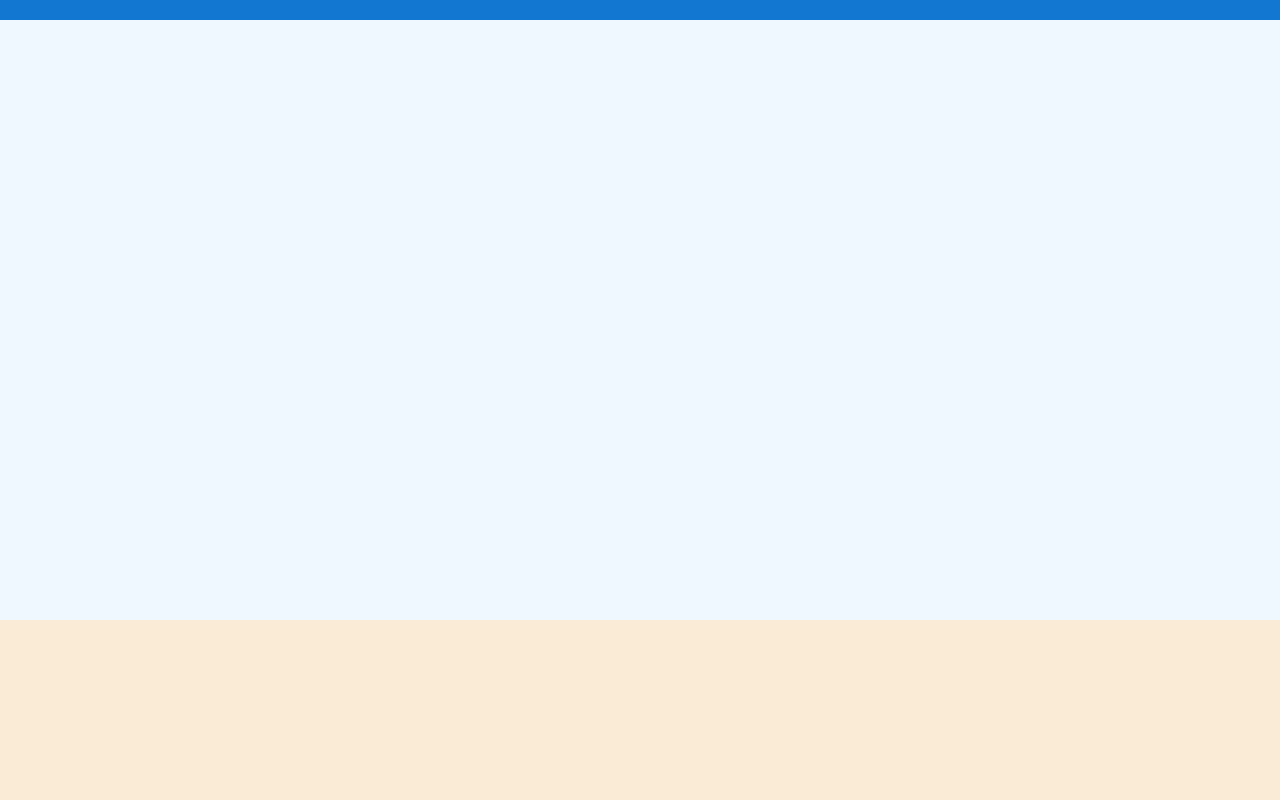
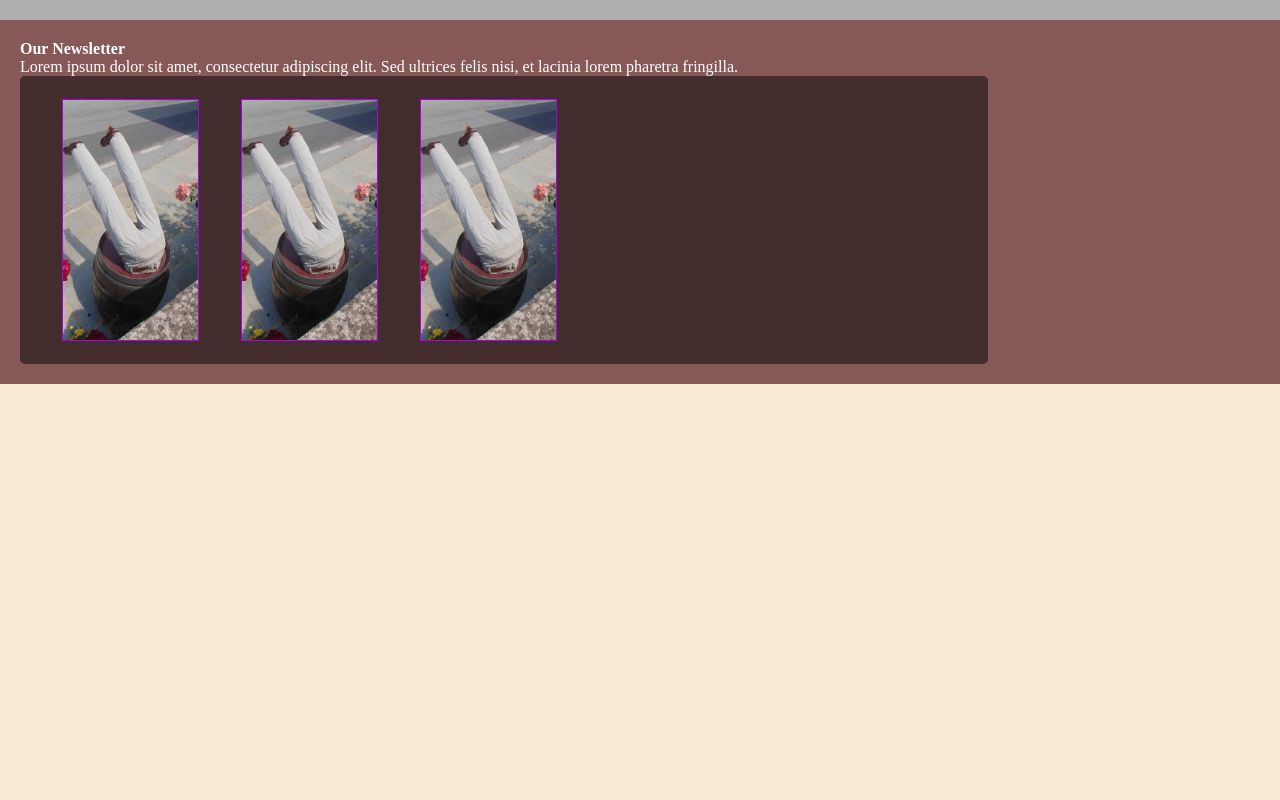
Before and after one commit to TheIndianVidyarthi/theindianvidyarthi, a plain HTML site: page index.html in a window 1280 px wide. Shown: the part 1620-2420 px from the top of the page. Drawn offline with Linux system fonts and the light colour scheme.

Commit message:
added newsletter portion

```diff
--- a/css/homeelements.css
+++ b/css/homeelements.css
@@ -2,8 +2,8 @@
 #About-bg{
     position: relative;
     margin: 0;
-    max-width: 100%;
-    height: auto;
+    max-height: 100vh;
+    width: auto;
 }
 
 #About-bg-video{
@@ -23,7 +23,7 @@
     top: 0;
     left: 0;
     width: 100%;
-    background-color: rgba(0, 0, 0, 0.6); /* Adjust opacity as needed */
+    background-color: rgba(0, 0, 0, 0.8); /* Adjust opacity as needed */
     z-index: 3;
     color: white;
     margin-top: 300px;
@@ -36,14 +36,86 @@
     flex: 1;
     padding-left: 100px;
     padding-top: 15vh;
+    padding-left: 25vh;
 }
 
 #About-right{
     flex: 1;
     padding-left: 50px;
+    padding-right: 25vh;
 }
 
 #About-right > img{
     height: 50vh;
     width: auto;
 }
+
+#Newsletter-content{
+  padding: 20px;
+}
+
+#Newsletter-buttons{
+  display: flex;
+}
+
+.card{
+  padding-left: 20px;
+  padding-right: 20px;
+}
+
+#Newsletter-left{
+  padding: 20px;
+  flex: 0.8;
+  background-color: rgba(0, 0, 0, 0.5);
+  border-radius: 5px;
+}
+
+#Newsletter-right{
+  padding: 20px;
+  flex: 0.2;
+}
+/* For cards in Newsletter */
+.flip-card {
+    background-color: transparent;
+    width: 16.875vh;
+    height: 30vh;
+    border: 1px solid #aa00ed;
+    flex: 1;
+}
+
+  /* This container is needed to position the front and back side */
+  .flip-card-inner {
+    position: relative;
+    width: 16.875vh;
+    height: 30vh;
+    text-align: center;
+    transition: transform 0.8s;
+    transform-style: preserve-3d;
+  }
+
+  /* Do an horizontal flip when you move the mouse over the flip box container */
+  .flip-card:hover .flip-card-inner {
+    transform: rotateY(180deg);
+  }
+
+  /* Position the front and back side */
+  .flip-card-front, .flip-card-back {
+    position: absolute;
+    width: 16.875vh;
+    height: 30vh;
+    -webkit-backface-visibility: hidden; /* Safari */
+    backface-visibility: hidden;
+  }
+
+  /* Style the front side (fallback if image is missing) */
+  .flip-card-front {
+    background-color: #bbb;
+    color: black;
+  }
+
+  /* Style the back side */
+  .flip-card-back {
+    background-color: rgb(158, 0, 220);
+    color: white;
+    transform: rotateY(180deg);
+  }
--- a/css/styles.css
+++ b/css/styles.css
@@ -93,7 +93,7 @@ body::-webkit-scrollbar {
 #Blog {
     position: relative;
     top: 90vh;
-    background-color: rgb(17, 119, 208);
+    background-color: rgb(175, 175, 175);
     height: 600px;
     width: 100%;
     margin-top: 260px;
@@ -102,14 +102,14 @@ body::-webkit-scrollbar {
 #Newsletter {
     position: relative;
     top: 90vh;
-    background-color: aliceblue;
-    height: 600px;
+    background-color: rgb(135, 88, 88);
+    height: 50vh;
     width: 100%;
+    color: white;
 }
 
 #Partners {
     position: relative;
-    top: 90vh;
     background-color:antiquewhite;
     height: 600px;
     width: 100%;
@@ -117,7 +117,6 @@ body::-webkit-scrollbar {
 
 #Contact {
     position: relative;
-    top: 90vh;
     background-color:burlywood;
     height: 600px;
     width: 100%;
--- a/index.html
+++ b/index.html
@@ -70,10 +70,74 @@
             </div>
         </div>
         <div id = "Blog">
-            <div></div>
+            <div>
+            </div>
         </div>
         <div id = "Newsletter">
+            <div id = "Newsletter-content">
+                <div class = "titles">
+                    Our Newsletter
+                </div>
+                <div class = "subtitles">
+                    Lorem ipsum dolor sit amet, consectetur adipiscing elit.
+                    Sed ultrices felis nisi, et lacinia lorem pharetra fringilla.
+            </div>
+            <div id = "Newsletter-buttons">
+                <div id = "Newsletter-left">
+                    <table>
+                        <tr>
+                            <td class = "card">
+                                <div class="flip-card">
+                                    <div class="flip-card-inner">
+                                    <div class="flip-card-front">
+                                        <img src="image/newsletter1.jpeg" alt="June 2023" style="width:16.875vh;height:30vh;">
+                                    </div>
+                                    <div class="flip-card-back">
+                                        <h1>May 2023</h1>
+                                        <p style="font-size: small; font-weight: 300;">
+                                            Lorem ipsum dolor sit amet, consectetur adipiscing elit.
+                                        </p>
+                                    </div>
+                                    </div>
+                                </div>
+                            </td>
+                            <td class = "card">
+                                <div class="flip-card">
+                                    <div class="flip-card-inner">
+                                    <div class="flip-card-front">
+                                        <img src="image/newsletter1.jpeg" alt="June 2023" style="width:16.875vh;height:30vh;">
+                                    </div>
+                                    <div class="flip-card-back">
+                                        <h1>June 2023</h1>
+                                        <p style="font-size: small; font-weight: 300;">
+                                            Lorem ipsum dolor sit amet, consectetur adipiscing elit.
+                                        </p>
+                                    </div>
+                                    </div>
+                                </div>
+                            </td>
+                            <td class = "card">
+                                <div class="flip-card">
+                                    <div class="flip-card-inner">
+                                    <div class="flip-card-front">
+                                        <img src="image/newsletter1.jpeg" alt="June 2023" style="width:16.875vh;height:30vh;">
+                                    </div>
+                                    <div class="flip-card-back">
+                                        <h1>July 2023</h1>
+                                        <p style="font-size: small; font-weight: 300;">
+                                            Lorem ipsum dolor sit amet, consectetur adipiscing elit.
+                                        </p>
+                                    </div>
+                                    </div>
+                                </div>
+                            </td>
+                        </tr>
+                    </table>
+                </div>
+                <div id = "Newsletter-right">
 
+                </div>
+            </div>
         </div>
         <div id = "Aspirants">
 
```
Also changed, not shown: image/newsletter1.jpeg (added), image/newsletter1.jpg (added), image/newsletter2.jpg (added), image/newsletter3.jpg (added).
